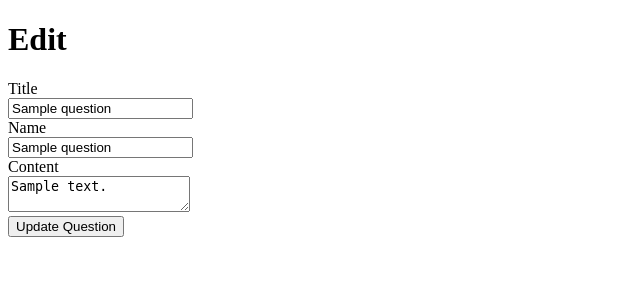
After one commit to ma-mamama/qanda, a Rails app: page /questions/1/edit in a window 1280 px wide. The commit adds this page. Shown: the top 300 px of the page, without its empty margins (0-640 px from the left). Run offline with Rails 7, Linux system fonts and the light colour scheme; tables that the repository leaves empty hold one stand-in row (values such as "Sample post"); some libraries are stand-ins or nearby versions.

Commit message:
add edit機能追加

```diff
--- a/app/controllers/questions_controller.rb
+++ b/app/controllers/questions_controller.rb
@@ -29,10 +29,17 @@ class QuestionsController < ApplicationController
 
     # 質問の編集
     def edit
+        @question = Question.find(params[:id])
     end
 
     # 質問の更新
     def update
+        @question = Question.find(params[:id])
+        if @question.update(question_params)
+            redirect_to @question
+        else
+            render 'edit', status: :unprocessable_entity
+        end
     end
 
     # 質問の削除
--- /dev/null
+++ b/app/views/questions/edit.html.erb
@@ -0,0 +1,27 @@
+<h1>Edit</h1>
+<%= form_with model: @question do |form| %>
+    <% if @question.errors.any? %>
+        <div>
+            <ul>
+                <% @question.errors.full_messages.each do |message| %>
+                    <li><%= message %></li>
+                <% end %>
+            </ul>
+        </div>
+    <% end %>
+    <div>
+        <%= form.label :title %><br>
+        <%= form.text_field :title %>
+    </div>
+    <div>
+        <%= form.label :name %><br>
+        <%= form.text_field :name %>
+    </div>
+    <div>
+        <%= form.label :content %><br>
+        <%= form.text_area :content %>
+    </div>
+    <div>
+        <%= form.submit %>
+    </div>
+<% end %>
--- a/app/views/questions/index.html.erb
+++ b/app/views/questions/index.html.erb
@@ -14,6 +14,7 @@
         <td><%= question.name %></td>
         <td><%= question.content %></td>
         <td><%= link_to 'show' , question_path(question) %></td>
+        <td><%= link_to 'edit' , edit_question_path(question) %></td>
     </tr>
     <% end %>
 </table>
```
